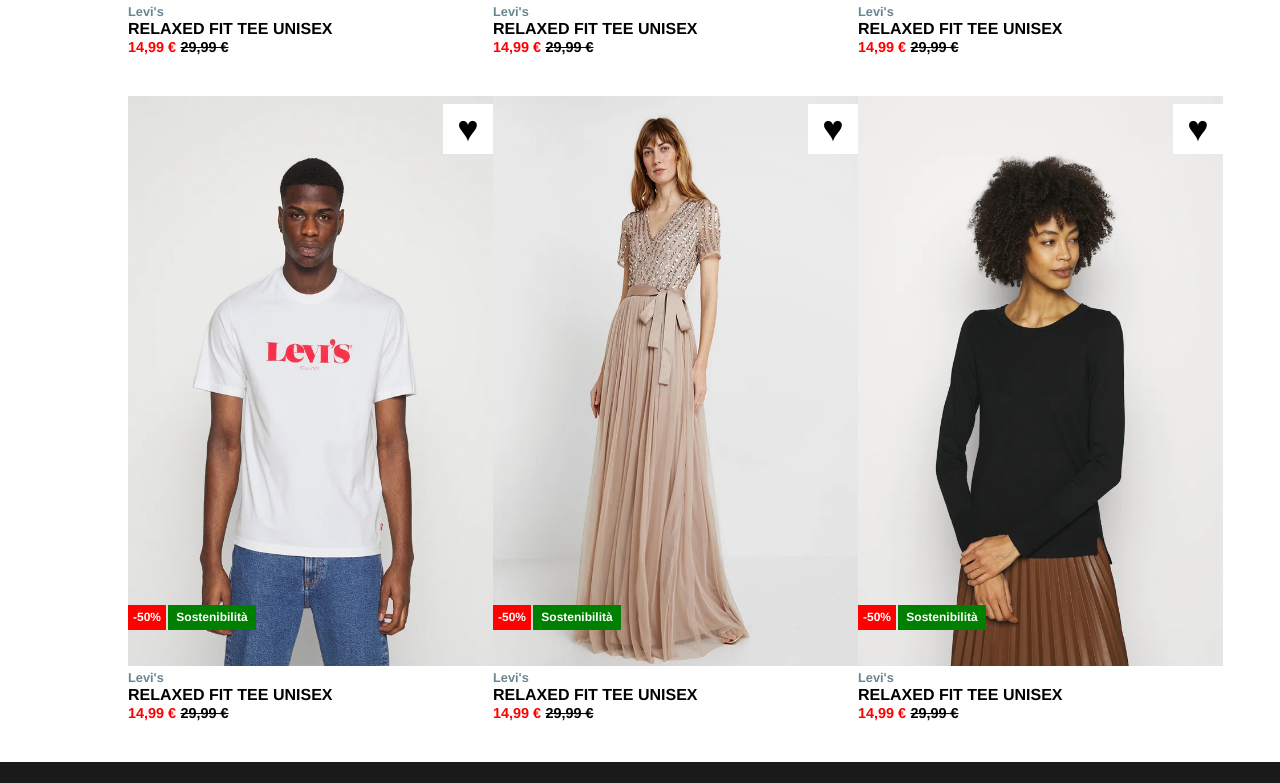
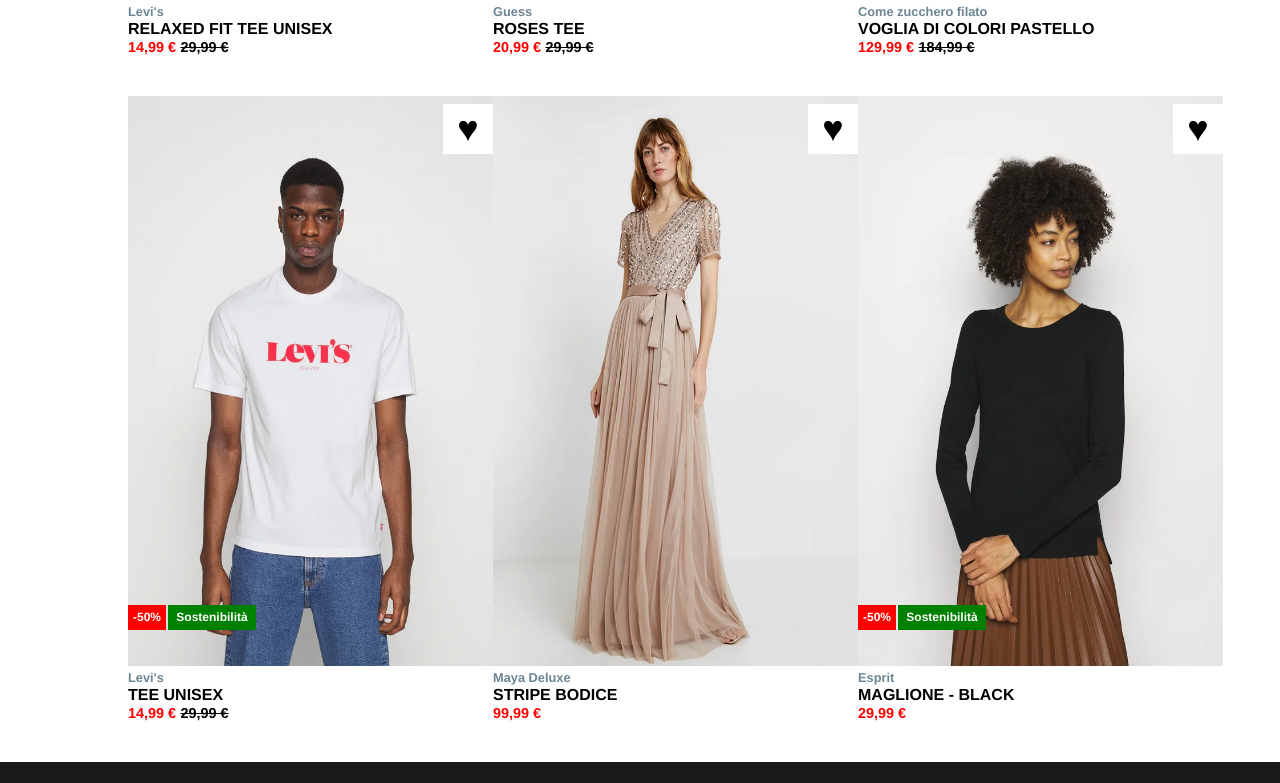
Before and after one commit to FabioCostantino84/html-css-boolando, a plain HTML site: page index.html in a window 1280 px wide. Shown: the part 739-1522 px from the top of the page. Drawn offline with Linux system fonts and the light colour scheme.

Commit message:
add fixed img hover

```diff
--- a/assets/css/style.css
+++ b/assets/css/style.css
@@ -134,7 +134,18 @@ a {
 .img_card {
     width: 365px;
     height: 570px;
+    position: absolute;
 }
+
+.img_card:hover{
+    display: none;
+}
+
+.img_plus{
+        width: 365px;
+        height: 570px;
+}
+
 
 .hearts {
     background-color: var(--boo-text-ligth);
--- a/index.html
+++ b/index.html
@@ -40,9 +40,10 @@
     <main>
         <div class="container d-flex">
 
-            <!-- card -->
+            <!-- first card -->
             <div class="card">
                 <img class="img_card" src="./assets/img/1.webp" alt="">
+                <img class="img_plus" src="./assets/img/1b.webp" alt="">
                 <div class="hearts d-flex">&hearts;
                 </div>
                 <div class="discount">-50%</div>
@@ -53,27 +54,28 @@
                 </div>
             </div>
 
+            <!-- second card -->
             <div class="card">
                 <img class="img_card" src="./assets/img/2.webp" alt="">
+                <img class="img_plus" src="./assets/img/2b.webp" alt="">
                 <div class="hearts d-flex">&hearts;
                 </div>
-                <div class="discount">-50%</div>
-                <div class="sust">Sostenibilità</div>
-                <div class="brand">Levi's</div>
-                <div class="model">RELAXED FIT TEE UNISEX</div>
-                <div><span class="price">14,99 €</span> <span class="old_price">29,99 €</span>
+                <div class="discount">-30%</div>
+                <div class="brand">Guess</div>
+                <div class="model">ROSES TEE</div>
+                <div><span class="price">20,99 €</span> <span class="old_price">29,99 €</span>
                 </div>
             </div>
 
             <div class="card">
                 <img class="img_card" src="./assets/img/3.webp" alt="">
+                <img class="img_plus" src="./assets/img/3b.webp" alt="">
                 <div class="hearts d-flex">&hearts;
                 </div>
-                <div class="discount">-50%</div>
-                <div class="sust">Sostenibilità</div>
-                <div class="brand">Levi's</div>
-                <div class="model">RELAXED FIT TEE UNISEX</div>
-                <div><span class="price">14,99 €</span> <span class="old_price">29,99 €</span>
+                <div class="discount">-30%</div>
+                <div class="brand">Come zucchero filato</div>
+                <div class="model">VOGLIA DI COLORI PASTELLO</div>
+                <div><span class="price">129,99 €</span> <span class="old_price">184,99 €</span>
                 </div>
             </div>
         </div>
@@ -81,37 +83,38 @@
         <div class="container d-flex">
             <div class="card">
                 <img class="img_card" src="./assets/img/4.webp" alt="">
+                <img class="img_plus" src="./assets/img/4b.webp" alt="">
                 <div class="hearts d-flex">&hearts;
                 </div>
                 <div class="discount">-50%</div>
                 <div class="sust">Sostenibilità</div>
                 <div class="brand">Levi's</div>
-                <div class="model">RELAXED FIT TEE UNISEX</div>
+                <div class="model">TEE UNISEX</div>
                 <div><span class="price">14,99 €</span> <span class="old_price">29,99 €</span>
                 </div>
             </div>
 
             <div class="card">
                 <img class="img_card" src="./assets/img/5.webp" alt="">
+                <img class="img_plus" src="./assets/img/5b.webp" alt="">
                 <div class="hearts d-flex">&hearts;
                 </div>
-                <div class="discount">-50%</div>
-                <div class="sust">Sostenibilità</div>
-                <div class="brand">Levi's</div>
-                <div class="model">RELAXED FIT TEE UNISEX</div>
-                <div><span class="price">14,99 €</span> <span class="old_price">29,99 €</span>
+                <div class="brand">Maya Deluxe</div>
+                <div class="model">STRIPE BODICE</div>
+                <div><span class="price">99,99 €</span> <span class="old_price"></span>
                 </div>
             </div>
 
             <div class="card">
                 <img class="img_card" src="./assets/img/6.webp" alt="">
+                <img class="img_plus" src="./assets/img/6b.webp" alt="">
                 <div class="hearts d-flex">&hearts;
                 </div>
                 <div class="discount">-50%</div>
                 <div class="sust">Sostenibilità</div>
-                <div class="brand">Levi's</div>
-                <div class="model">RELAXED FIT TEE UNISEX</div>
-                <div><span class="price">14,99 €</span> <span class="old_price">29,99 €</span>
+                <div class="brand">Esprit</div>
+                <div class="model">MAGLIONE - BLACK</div>
+                <div><span class="price">29,99 €</span> <span class="old_price"></span>
                 </div>
             </div>
         </div>
```
